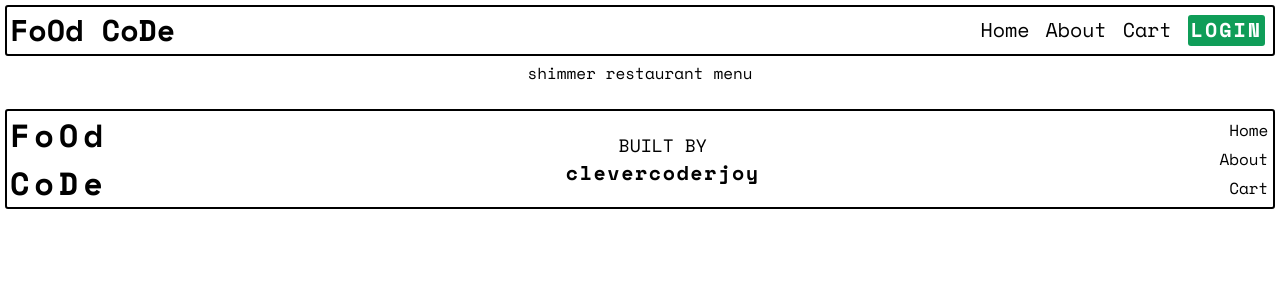
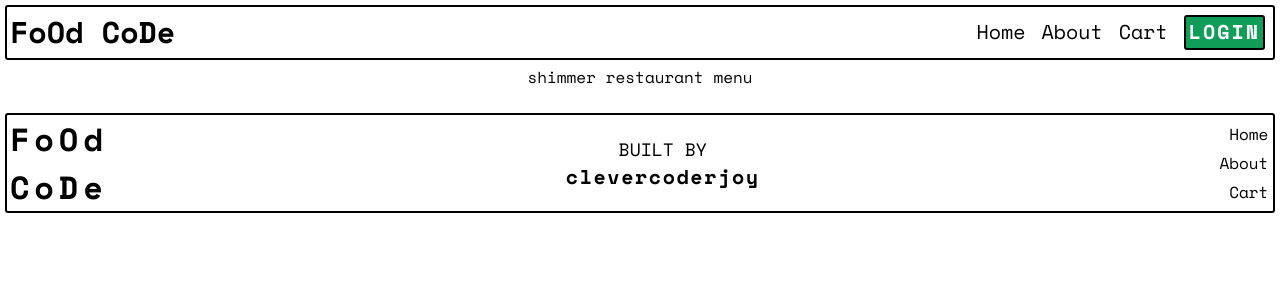
Before and after one commit to clevercoderjoy/Food-Code, a React (Vite) app: page /restaurants/1 in a window 1280 px wide. Shown: the top 300 px of the page. Built offline with nearby package versions, Linux system fonts and the light colour scheme.

Commit message:
fix: some minor changes

```diff
--- a/src/components/header/Header.jsx
+++ b/src/components/header/Header.jsx
@@ -3,7 +3,7 @@ import { Link } from "react-router-dom";
 
 const Header = () => {
 
-  const authButtonClass = "loginButton text-center block border-none text-white font-bold py-[0.1rem] px-[0.2rem] transition-all duration-[100] ease-in-out rounded-[3px] uppercase tracking-widest";
+  const authButtonClass = "loginButton text-center block border-black border-2 text-white font-bold py-[0.1rem] px-[0.2rem] transition-all duration-100 ease-in-out rounded-[3px] uppercase tracking-widest";
 
   const listStyle = "inline-block text-xl p-2 cursor-pointer transition-all duration-110 ease-in-out hover:font-bold hover:scale-[1.1] m-auto";
 
@@ -23,7 +23,7 @@ const Header = () => {
 
   return (
     <>
-      <header className="headerContainer flex items-center justify-between m-[0.3rem] border-2 border-black rounded-[3px]">
+      <header className="headerContainer relative flex items-center justify-between m-[0.3rem] border-2 border-black rounded-[3px]">
         <Link className="logo text-3xl font-bold my-0 mx-[0.2rem] no-underline cursor-pointer text-black" to="/">FoOd CoDe</Link>
         <div className="navbar flex justify-between items-center">
           <nav className="">
@@ -43,7 +43,7 @@ const Header = () => {
                   Cart
                 </Link>
               </li>
-              <li className={`${listStyle}`} onClick={handleButtonClick}>
+              <li className={listStyle} onClick={handleButtonClick}>
                 <button className={btnState.class}>{btnState.btnTxt}</button>
               </li>
             </ul>
```
